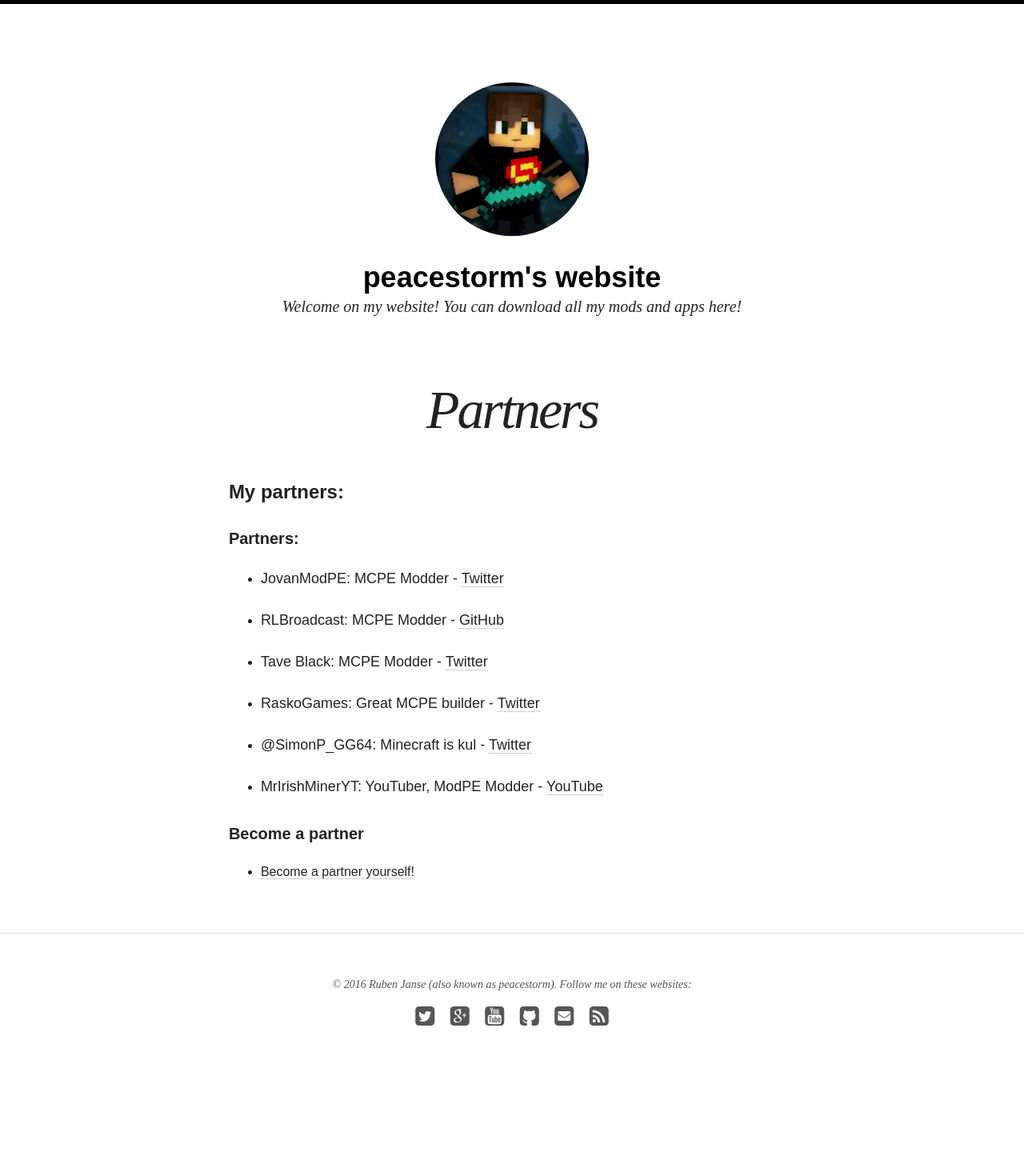
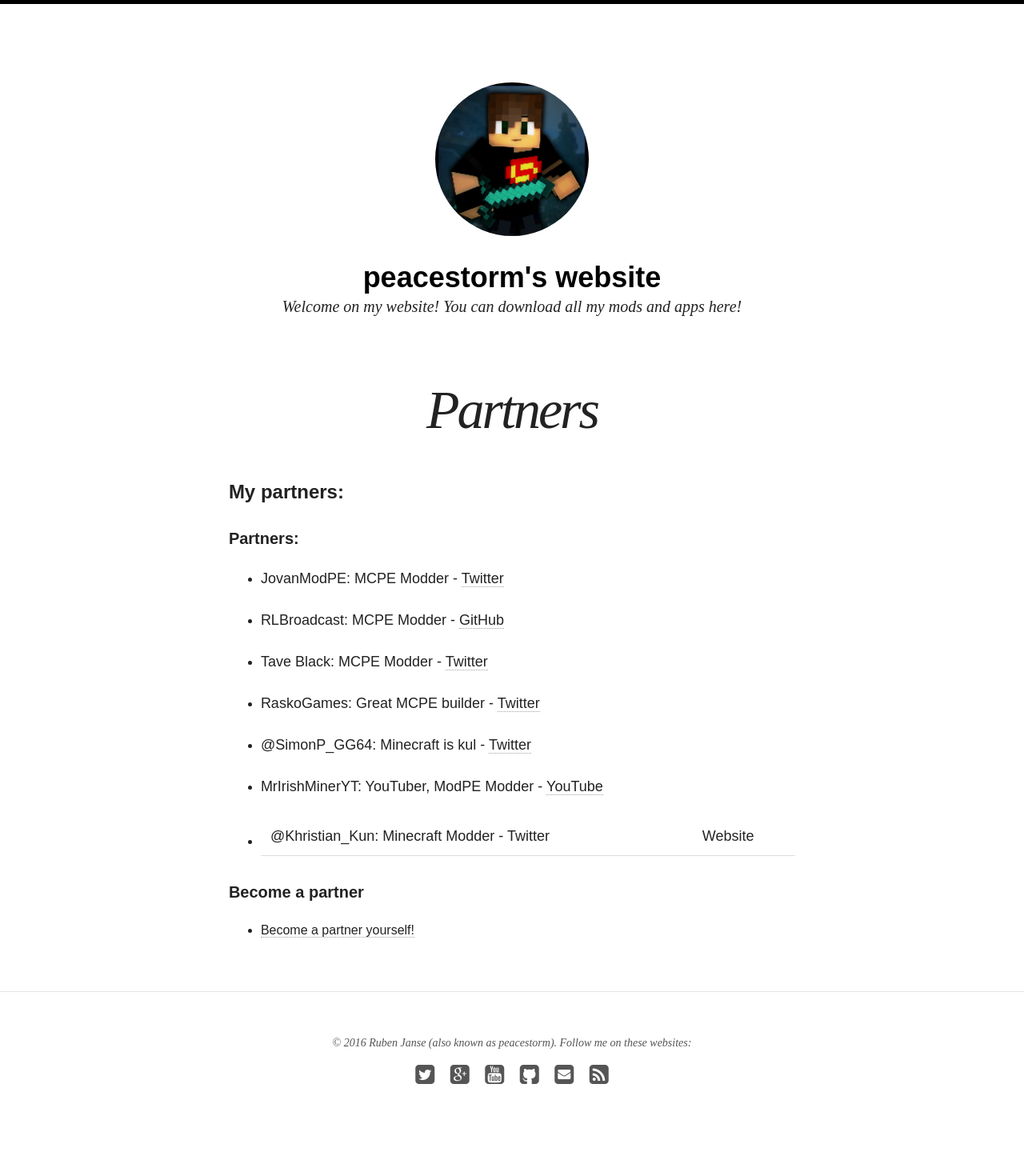
Before and after one commit to peacestorm/peacestorm.github.io, a Jekyll site: the page built from partners/index.md, in a window 1280 px wide. Shown: the whole page at 80% size. Built offline with Jekyll 4.4.1, drawn with Linux system fonts in a browser that asks for light colours; nearby versions of some CDN libraries; before the commit the page ends 1382 px from its top, so only the background shows below that.

Commit message:
Update index.md

```diff
--- a/partners/index.md
+++ b/partners/index.md
@@ -22,6 +22,8 @@
 
 * MrIrishMinerYT: YouTuber, ModPE Modder - [YouTube](https://www.youtube.com/c/mririshminer223CLICKHERE)
 
+* @Khristian_Kun: Minecraft Modder - [Twitter](https://twitter.com/Khristian_Kun/) | [Website](http://smartpe.github.io/)
+
 
 ##### Become a partner
 
```
